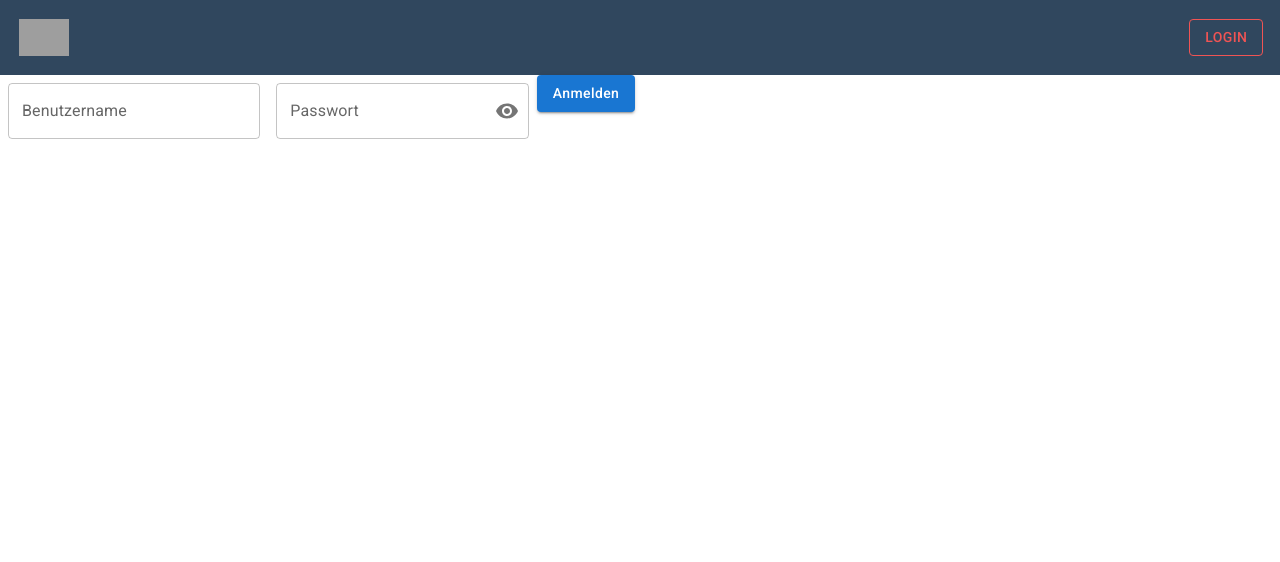
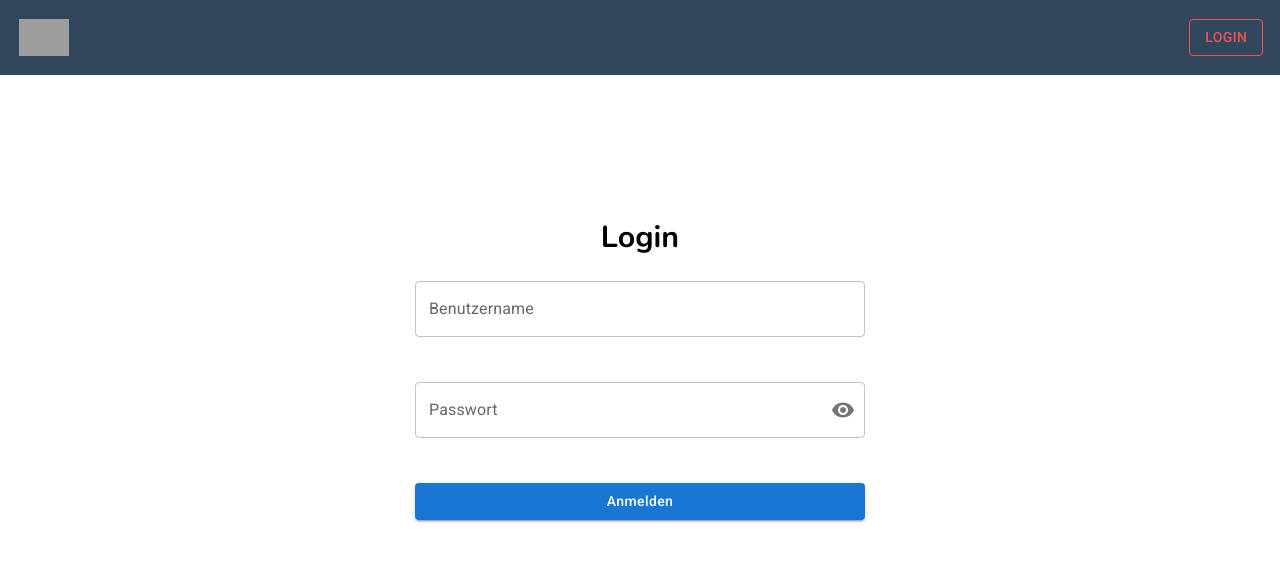
Before and after one commit to steinerphil/justuseapp, a React (Create React App) app in the folder frontend/: page /login in a window 1280 px wide. Shown: the top 562 px of the page. Built offline with nearby package versions, Linux system fonts and the light colour scheme; grey boxes are pictures that could not be loaded.

Commit message:
add custom css

```diff
--- a/frontend/src/pages/Login.js
+++ b/frontend/src/pages/Login.js
@@ -21,7 +21,6 @@ export default function Login() {
     });
 
 
-
     const handleChange = (prop) => (event) => {
         setValues({...values, [prop]: event.target.value});
     };
@@ -43,8 +42,9 @@ export default function Login() {
     }
 
     return (
-        <>
-                <FormControl sx={{m: 1, width: '25ch'}} variant="outlined">
+        <LoginContainer>
+            <StyledP>Login</StyledP>
+            <StyledFormControl sx={{m: 1}} variant="outlined">
                 <InputLabel htmlFor="outlined-adornment-username">Benutzername</InputLabel>
                 <OutlinedInput
                     id="outlined-adornment-username"
@@ -52,9 +52,9 @@ export default function Login() {
                     onChange={handleChange('username')}
                     label="Benutzername"
                 />
-                </FormControl>
+            </StyledFormControl>
 
-                <FormControl sx={{m: 1, width: '25ch'}} variant="outlined">
+            <StyledFormControl sx={{m: 1}} variant="outlined">
                 <InputLabel htmlFor="outlined-adornment-password">Passwort</InputLabel>
                 <OutlinedInput
                     id="outlined-adornment-password"
@@ -75,14 +75,58 @@ export default function Login() {
                     }
                     label="Passwort"
                 />
-                </FormControl>
+            </StyledFormControl>
             <SubmitButton variant="contained" onClick={handleSubmit}>Anmelden</SubmitButton>
-        </>
+        </LoginContainer>
     )
 }
 
-const SubmitButton = styled(Button)`
-    &&{
-      text-transform: none;
+const StyledP = styled.p`
+  font-size: 1.6rem;
+  line-height: 1.5rem;
+  font-weight: 600;
+
+  @media (min-width: 573px) {
+    font-size: 1.9rem;
+    line-height: 1.75rem;
+    margin-top: 1.25rem;
+    margin-left: 0;
+    margin-right: 0;
   }
 `
+
+const SubmitButton = styled(Button)`
+  && {
+    text-transform: none;
+    width: 100%
+  }
+`
+
+const LoginContainer = styled.div`
+  font-family: 'Nunito', sans-serif;
+  display: flex;
+  flex-direction: column;
+  max-width: 45%;
+  margin: 10% auto 0 auto;
+  align-items: center;
+
+  @media(min-width: 1000px){
+    width: 450px;
+  }
+
+  @media(max-width: 680px){
+    max-width: 70%;
+  }
+
+  @media(max-width: 445px){
+    max-width: 87%;
+  }
+`
+
+const StyledFormControl = styled(FormControl)`
+  && {
+    margin: 0 0 10% 0;
+    width: 100%;
+  }
+
+`
```
Lines whose indentation alone changed are shown as unchanged.
